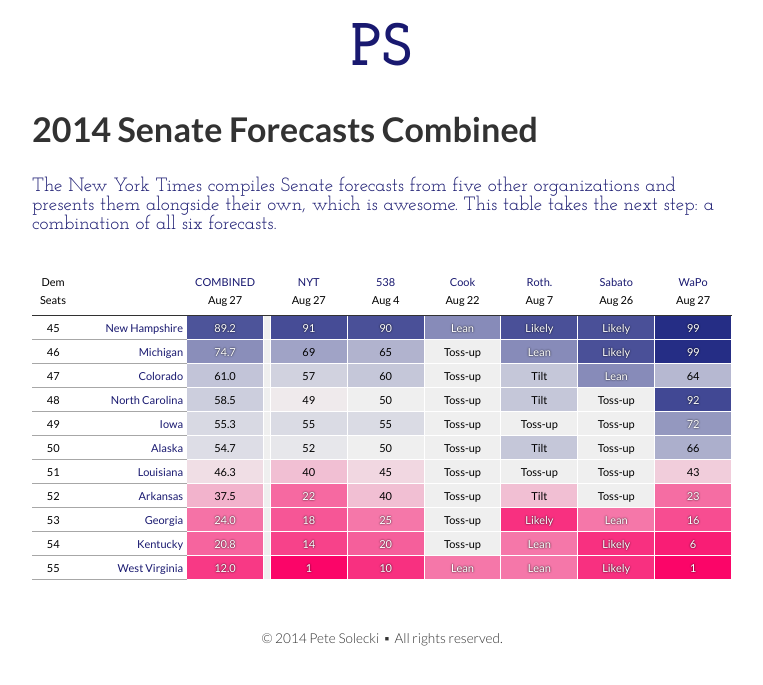
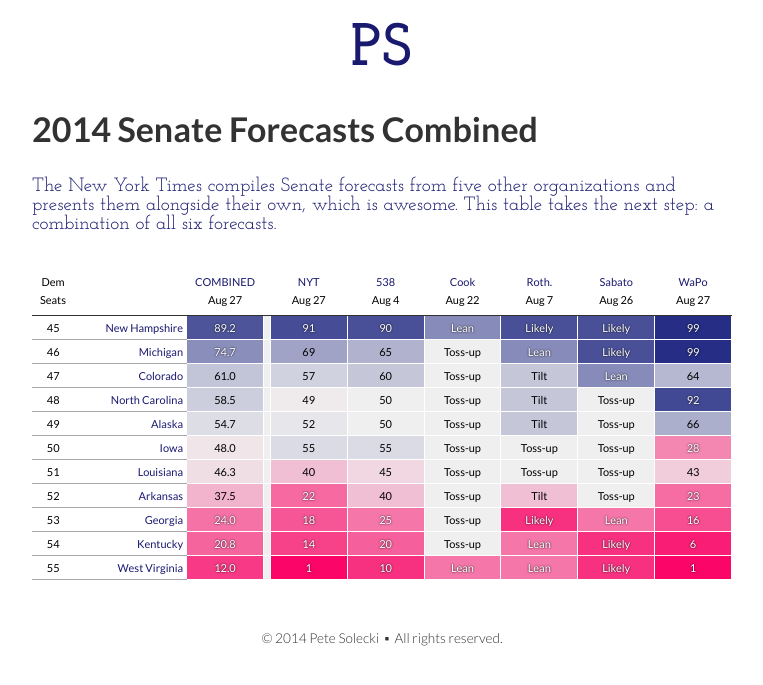
Before and after one commit to petesolecki/www-ps, a Jekyll site: the page senate-2014/index.html, which Jekyll copies as it is, in a window 1280 px wide. Shown: the top 685 px of the page, without its empty margins (258-1021 px from the left). Built offline with Jekyll 4.4.1, drawn with Linux system fonts in a browser that asks for light colours; Markdown is read by kramdown in place of the engine named in the settings.

Commit message:
revised sen numbers

```diff
--- a/senate-2014/index.html
+++ b/senate-2014/index.html
@@ -94,13 +94,20 @@ cXXXXXXXXXXXXXXd                   ':x0KXXXXXXXXXXXXKkc.
 <tr><td class="seats">46</td><td class="states"><a href="http://www.petersformichigan.com/contribute" target="_blank"><span class="long">Michigan</span><span class="short">Mich.</span></td><td style="background-color: rgba(33,41,131,0.49);" class="invert" ><span class="long">74.7</span><span class="short">75</span></td><td class="sen-sep"></td><td style="background-color: rgba(33,41,131,0.38);">69</td><td style="background-color: rgba(33,41,131,0.3);">65</td><td style="background-color: rgba(33,41,131,0);">Toss<span class="ext">-up</span></td><td style="background-color: rgba(33,41,131,0.5);" class="invert" >Lean</td><td style="background-color: rgba(33,41,131,0.8);" class="invert" >Likely</td><td style="background-color: rgba(33,41,131,0.98);" class="invert" >99</td></tr>
 <tr><td class="seats">47</td><td class="states"><a href="https://secure.actblue.com/contribute/page/udallforcolorado" target="_blank"><span class="long">Colorado</span><span class="short">Colo.</span></td><td style="background-color: rgba(33,41,131,0.22);"><span class="long">61.0</span><span class="short">61</span></td><td class="sen-sep"></td><td style="background-color: rgba(33,41,131,0.14);">57</td><td style="background-color: rgba(33,41,131,0.2);">60</td><td style="background-color: rgba(33,41,131,0);">Toss<span class="ext">-up</span></td><td style="background-color: rgba(33,41,131,0.2);">Tilt</td><td style="background-color: rgba(33,41,131,0.5);" class="invert" >Lean</td><td style="background-color: rgba(33,41,131,0.28);">64</td></tr>
 <tr><td class="seats">48</td><td class="states"><a href="http://www.kayhagan.com/contribute" target="_blank"><span class="long">North Carolina</span><span class="short">N.C.</span></td><td style="background-color: rgba(33,41,131,0.17);"><span class="long">58.5</span><span class="short">59</span></td><td class="sen-sep"></td><td style="background-color: rgba(251,0,101,0.02);">49</td><td style="background-color: rgba(33,41,131,0);">50</td><td style="background-color: rgba(33,41,131,0);">Toss<span class="ext">-up</span></td><td style="background-color: rgba(33,41,131,0.2);">Tilt</td><td style="background-color: rgba(33,41,131,0);">Toss<span class="ext">-up</span></td><td style="background-color: rgba(33,41,131,0.84);" class="invert" >92</td></tr>
-		<tr><td class="seats">49</td><td class="states"><a href="https://secure.actblue.com/contribute/page/bb_default?amount=10" target="_blank"><span class="long">Iowa</span><span class="short">Iowa</span></td><td style="background-color: rgba(33,41,131,0.11);"><span class="long">55.3</span><span class="short">55</span></td><td class="sen-sep"></td><td style="background-color: rgba(33,41,131,0.1);">55</td><td style="background-color: rgba(33,41,131,0.1);">55</td><td style="background-color: rgba(33,41,131,0);">Toss<span class="ext">-up</span></td><td style="background-color: rgba(33,41,131,0);">Toss<span class="ext">-up</span></td><td style="background-color: rgba(33,41,131,0);">Toss<span class="ext">-up</span></td><td style="background-color: rgba(33,41,131,0.44);" class="invert" >72</td></tr>
-		<tr><td class="seats">50</td><td class="states"><a href="http://www.markbegich.com/contribute" target="_blank"><span class="long">Alaska</span><span class="short">Alaska</span></td><td style="background-color: rgba(33,41,131,0.09);"><span class="long">54.7</span><span class="short">55</span></td><td class="sen-sep"></td><td style="background-color: rgba(33,41,131,0.04);">52</td><td style="background-color: rgba(33,41,131,0);">50</td><td style="background-color: rgba(33,41,131,0);">Toss<span class="ext">-up</span></td><td style="background-color: rgba(33,41,131,0.2);">Tilt</td><td style="background-color: rgba(33,41,131,0);">Toss<span class="ext">-up</span></td><td style="background-color: rgba(33,41,131,0.32);">66</td></tr>
+<tr><td class="seats">49</td><td class="states"><a href="http://www.markbegich.com/contribute" target="_blank"><span class="long">Alaska</span><span class="short">Alaska</span></td><td style="background-color: rgba(33,41,131,0.09);"><span class="long">54.7</span><span class="short">55</span></td><td class="sen-sep"></td><td style="background-color: rgba(33,41,131,0.04);">52</td><td style="background-color: rgba(33,41,131,0);">50</td><td style="background-color: rgba(33,41,131,0);">Toss<span class="ext">-up</span></td><td style="background-color: rgba(33,41,131,0.2);">Tilt</td><td style="background-color: rgba(33,41,131,0);">Toss<span class="ext">-up</span></td><td style="background-color: rgba(33,41,131,0.32);">66</td></tr>
+<tr><td class="seats">50</td><td class="states"><a href="https://secure.actblue.com/contribute/page/bb_default?amount=10" target="_blank"><span class="long">Iowa</span><span class="short">Iowa</span></td><td style="background-color: rgba(251,0,101,0.04);"><span class="long">48.0</span><span class="short">48</span></td><td class="sen-sep"></td><td style="background-color: rgba(33,41,131,0.1);">55</td><td style="background-color: rgba(33,41,131,0.1);">55</td><td style="background-color: rgba(33,41,131,0);">Toss<span class="ext">-up</span></td><td style="background-color: rgba(33,41,131,0);">Toss<span class="ext">-up</span></td><td style="background-color: rgba(33,41,131,0);">Toss<span class="ext">-up</span></td><td style="background-color: rgba(251,0,101,0.44);" class="invert" >28</td></tr>
 <tr><td class="seats">51</td><td class="states"><a href="https://secure.marylandrieu.com/?sc=action-nav" target="_blank"><span class="long">Louisiana</span><span class="short">La.</span></td><td style="background-color: rgba(251,0,101,0.07);"><span class="long">46.3</span><span class="short">46</span></td><td class="sen-sep"></td><td style="background-color: rgba(251,0,101,0.2);">40</td><td style="background-color: rgba(251,0,101,0.1);">45</td><td style="background-color: rgba(33,41,131,0);">Toss<span class="ext">-up</span></td><td style="background-color: rgba(33,41,131,0);">Toss<span class="ext">-up</span></td><td style="background-color: rgba(33,41,131,0);">Toss<span class="ext">-up</span></td><td style="background-color: rgba(251,0,101,0.14);">43</td></tr>
 <tr><td class="seats">52</td><td class="states"><a href="http://pryorforsenate.com/take-action-today/contribute-now/" target="_blank"><span class="long">Arkansas</span><span class="short">Ark.</span></td><td style="background-color: rgba(251,0,101,0.25);"><span class="long">37.5</span><span class="short">38</span></td><td class="sen-sep"></td><td style="background-color: rgba(251,0,101,0.56);" class="invert" >22</td><td style="background-color: rgba(251,0,101,0.2);">40</td><td style="background-color: rgba(33,41,131,0);">Toss<span class="ext">-up</span></td><td style="background-color: rgba(251,0,101,0.2);">Tilt</td><td style="background-color: rgba(33,41,131,0);">Toss<span class="ext">-up</span></td><td style="background-color: rgba(251,0,101,0.54);" class="invert" >23</td></tr>
 <tr><td class="seats">53</td><td class="states"><a href="https://secure.actblue.com/contribute/page/mmn?refcode=splash" target="_blank"><span class="long">Georgia</span><span class="short">Ga.</span></td><td style="background-color: rgba(251,0,101,0.52);" class="invert" ><span class="long">24.0</span><span class="short">24</span></td><td class="sen-sep"></td><td style="background-color: rgba(251,0,101,0.64);" class="invert" >18</td><td style="background-color: rgba(251,0,101,0.5);" class="invert" >25</td><td style="background-color: rgba(33,41,131,0);">Toss<span class="ext">-up</span></td><td style="background-color: rgba(251,0,101,0.8);" class="invert" >Likely</td><td style="background-color: rgba(251,0,101,0.5);" class="invert" >Lean</td><td style="background-color: rgba(251,0,101,0.68);" class="invert" >16</td></tr>
 <tr><td class="seats">54</td><td class="states"><a href="http://alisonforkentucky.com/donate" target="_blank"><span class="long">Kentucky</span><span class="short">Ky.</span></td><td style="background-color: rgba(251,0,101,0.58);" class="invert" ><span class="long">20.8</span><span class="short">21</span></td><td class="sen-sep"></td><td style="background-color: rgba(251,0,101,0.72);" class="invert" >14</td><td style="background-color: rgba(251,0,101,0.6);" class="invert" >20</td><td style="background-color: rgba(33,41,131,0);">Toss<span class="ext">-up</span></td><td style="background-color: rgba(251,0,101,0.5);" class="invert" >Lean</td><td style="background-color: rgba(251,0,101,0.8);" class="invert" >Likely</td><td style="background-color: rgba(251,0,101,0.88);" class="invert" >6</td></tr>
 <tr><td class="seats">55</td><td class="states"><a href="http://natalietennant.com/donate/" target="_blank"><span class="long">West Virginia</span><span class="short">W.Va.</span></td><td style="background-color: rgba(251,0,101,0.76);" class="invert" ><span class="long">12.0</span><span class="short">12</span></td><td class="sen-sep"></td><td style="background-color: rgba(251,0,101,0.98);" class="invert" >1</td><td style="background-color: rgba(251,0,101,0.8);" class="invert" >10</td><td style="background-color: rgba(251,0,101,0.5);" class="invert" >Lean</td><td style="background-color: rgba(251,0,101,0.5);" class="invert" >Lean</td><td style="background-color: rgba(251,0,101,0.8);" class="invert" >Likely</td><td style="background-color: rgba(251,0,101,0.98);" class="invert" >1</td></tr>
+
+
+
+
+
+
+
 
 </tbody>
 </table>
```
Lines whose indentation alone changed are shown as unchanged.
